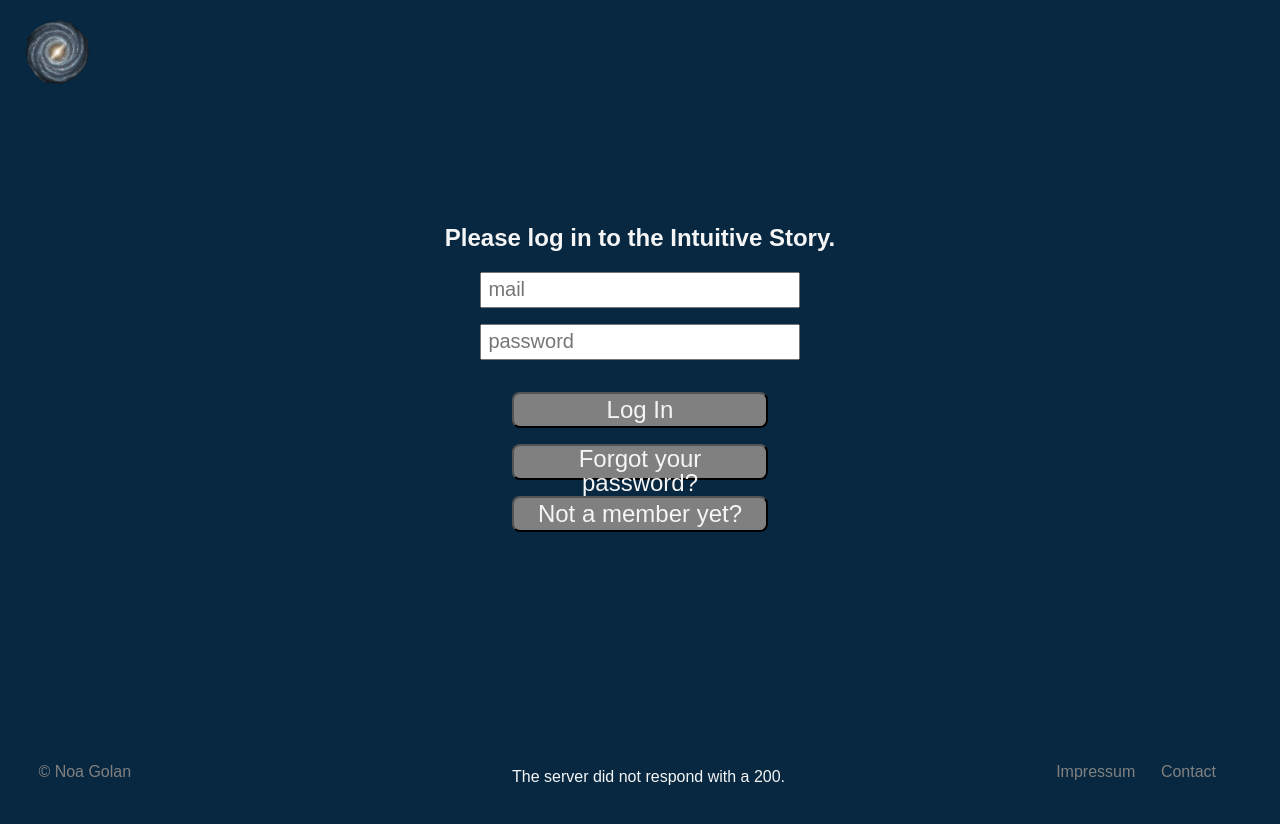
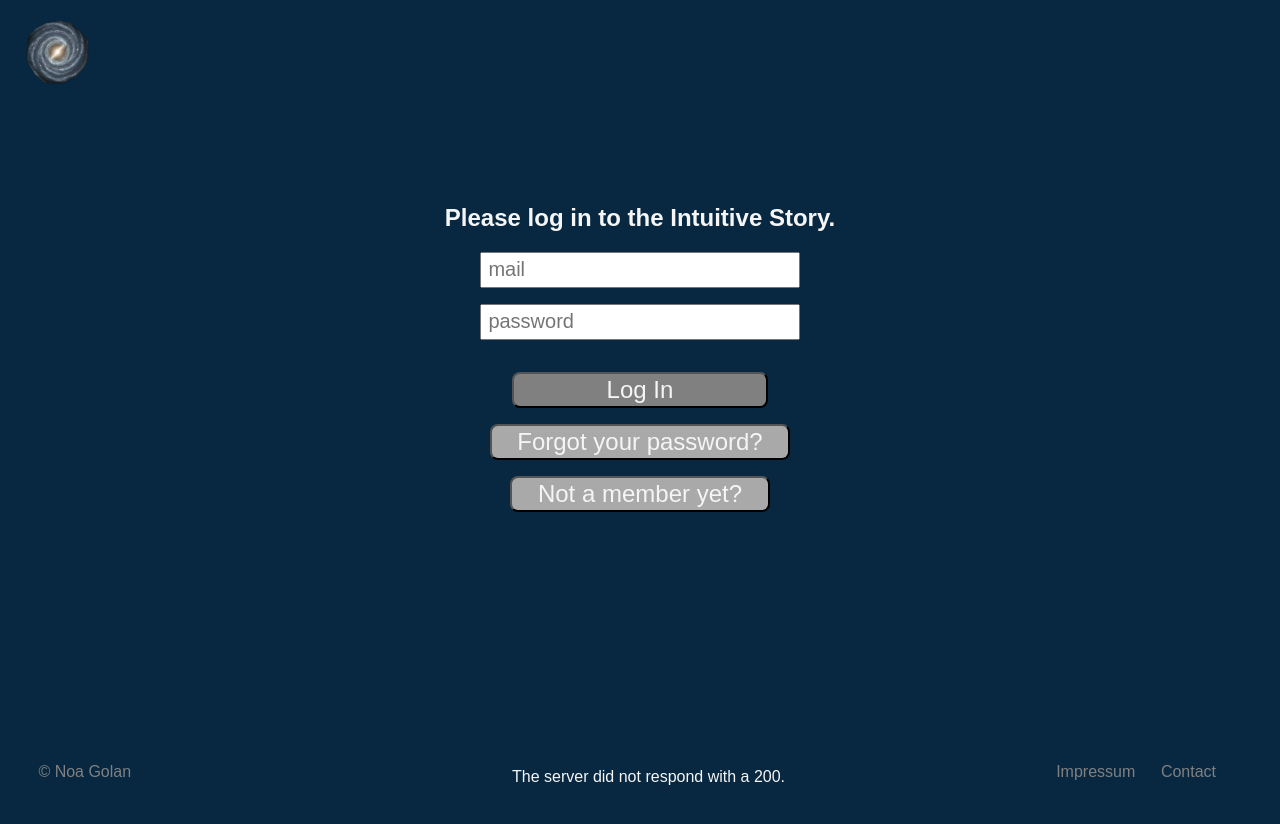
Before and after one commit to DerMeyer/noa-intuitive-story, a React (Create React App) app in the folder client/: page /login in a window 1280 px wide. Shown: the top 824 px of the page. After the commit the page ends 800 px from the top, so only its background shows below. Built offline with nearby package versions, Linux system fonts and the light colour scheme; no server answers; a web font is replaced by a local one.

Commit message:
Redesign body to be passively expanded by timeline component.

```diff
--- a/client/src/App.css
+++ b/client/src/App.css
@@ -1,5 +1,11 @@
 * {
     box-sizing: border-box;
+}
+
+main {
+    position: relative;
+    min-height: 100vh;
+    min-width: 100vw;
 }
 
 .server_greeting {
--- a/client/src/index.css
+++ b/client/src/index.css
@@ -1,10 +1,7 @@
 body {
-    position: relative;
     font-family: 'NTR', sans-serif;
     /* font-family: 'Marvel', sans-serif; */
     /* font-family: 'Pontano Sans', sans-serif; */
-    min-height: 300vh;
-    width: 100vw;
     margin: 0;
     padding: 0;
     background-color: rgb(7, 40, 64);
--- a/client/src/login.css
+++ b/client/src/login.css
@@ -6,7 +6,7 @@
     flex-direction: column;
     justify-content: center;
     align-items: center;
-    height: 70vh;
+    height: 65vh;
     width: 66vw;
 }
 
@@ -30,9 +30,19 @@
     font-size: 3vh;
     line-height: 1;
     height: 4.5vh;
-    width: 20vw;
+    min-width: 20vw;
+    padding: 0 2vw;
     border-radius: 1vh;
     margin-top: 2vh;
     color: whitesmoke;
+    background-color: darkgray;
+    transition-duration: .15s;
+}
+
+.login_component_frame button:nth-child(4) {
     background-color: gray;
 }
+
+.login_component_frame button:hover {
+    background-color: lightgray;
+}
--- a/client/src/timeline.js
+++ b/client/src/timeline.js
@@ -13,6 +13,9 @@ class Timeline extends Component {
             timelineLeft: ((window.innerHeight * this.timelineImageQuotient) - window.innerWidth) / 2
         };
         this.style = {
+            expander: {
+                height: '300vh'
+            },
             timelineContainer: {
                 position: 'fixed',
                 top: '12vh',
@@ -124,6 +127,7 @@ class Timeline extends Component {
     }
     render() {
         return (
+            <section style={this.style.expander}>
                 <section style={this.style.timelineContainer} >
                     <section
                         ref={this.timelineSled}
@@ -140,6 +144,7 @@ class Timeline extends Component {
                         <History />
                     </section>
                 </section>
+            </section>
         );
     }
 }
```
Also changed, not shown: 1 other file (tests, documents, lock files or other folders). Lines whose indentation alone changed are shown as unchanged.
